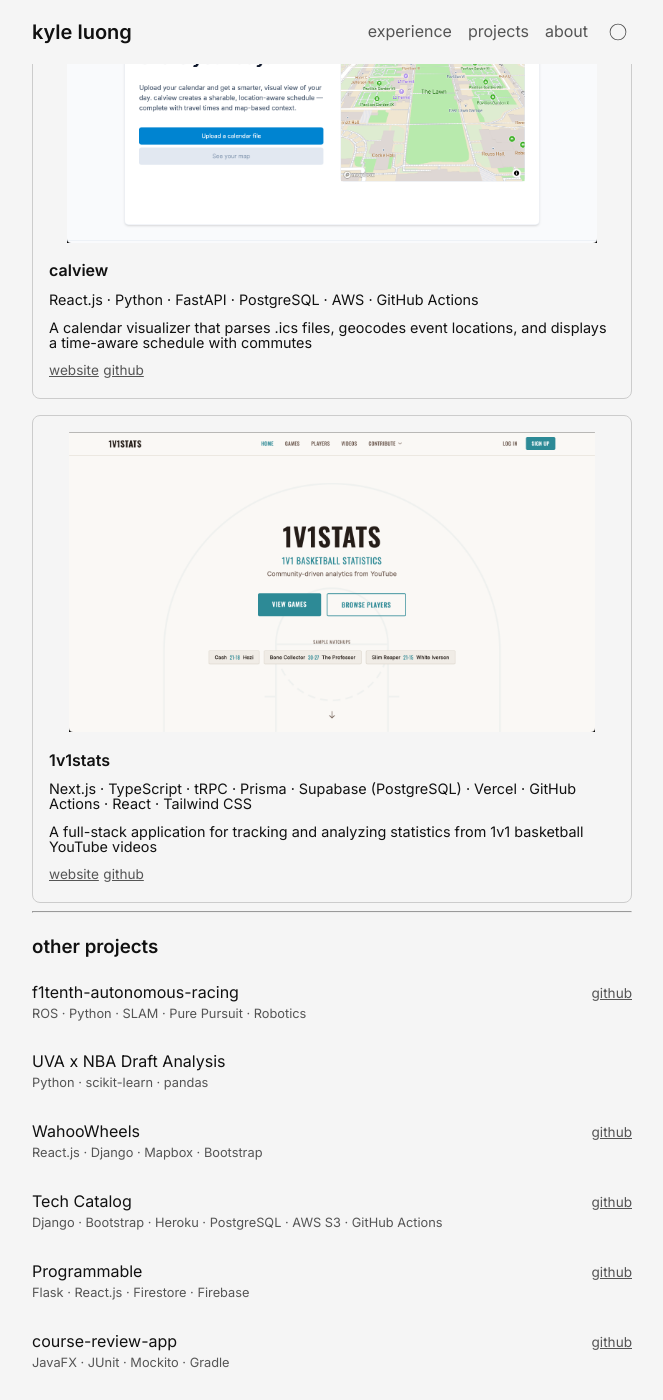
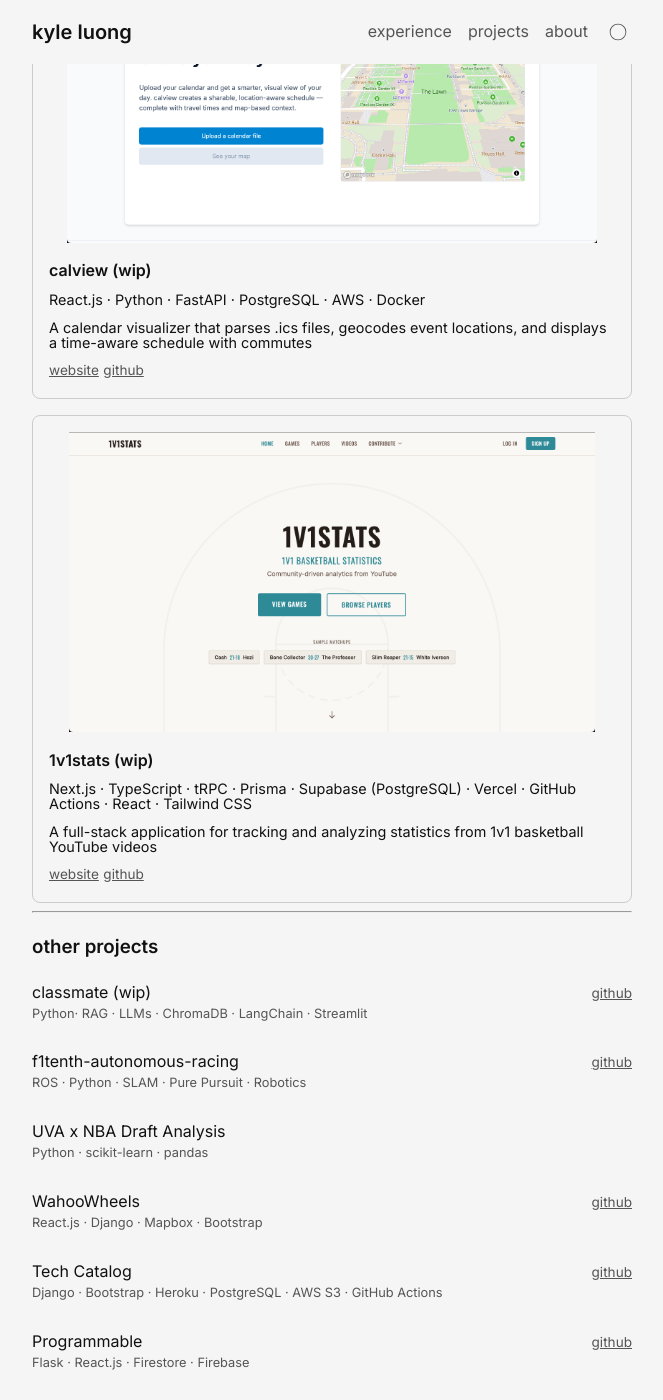
Before and after one commit to kyle-luong/kyle-luong.github.io, a Jekyll site: the page built from projects.md, in a window 1280 px wide and 1400 px high, scrolled down 424 px. Shown: the whole window, without its empty margins (308-971 px from the left). Built offline with Jekyll 4.4.1, drawn with Linux system fonts in a browser that asks for light colours.

Commit message:
content: add project, fix exp

```diff
--- a/_data/experience.yml
+++ b/_data/experience.yml
@@ -15,7 +15,7 @@
   slug: floodwatch
   dates: Apr 2025 – Present
   stack: Full-Stack Systems · TypeScript, Next.js, tRPC · ML Research (IEEE)
-  org_url: https://linklab.virginia.edu
+  org_url: https://engineering.virginia.edu/labs-groups/link-lab
   page: false
 
 - title: Teaching Assistant
--- a/_data/projects.yml
+++ b/_data/projects.yml
@@ -3,17 +3,17 @@
 # Optional fields: github, website, page (set to true for read more link)
 # Set highlighted: true to show with image on main projects page
 
-- title: calview
+- title: calview (wip)
   slug: calview
   image: calview.png
-  stack: React.js · Python · FastAPI · PostgreSQL · AWS · GitHub Actions
+  stack: React.js · Python · FastAPI · PostgreSQL · AWS · Docker
   description: A calendar visualizer that parses .ics files, geocodes event locations, and displays a time-aware schedule with commutes
   github: https://github.com/kyle-luong/calview
   website: https://calview.me
   page: false
   highlighted: true
 
-- title: 1v1stats
+- title: 1v1stats (wip)
   slug: 1v1stats
   image: 1v1stats.png
   stack: Next.js · TypeScript · tRPC · Prisma · Supabase (PostgreSQL) · Vercel · GitHub Actions · React · Tailwind CSS
@@ -22,6 +22,16 @@
   website: https://1v1stats.com
   page: false
   highlighted: true
+
+- title: classmate (wip)
+  slug: classmate
+  image:
+  stack: Python· RAG · LLMs · ChromaDB · LangChain · Streamlit
+  description: An intelligent course support agent with explainable retrieval
+  github: https://github.com/kyle-luong/classmate
+  website:
+  page: false
+  highlighted: false
 
 - title: f1tenth-autonomous-racing
   slug: f1tenth-autonomous-racing
```
